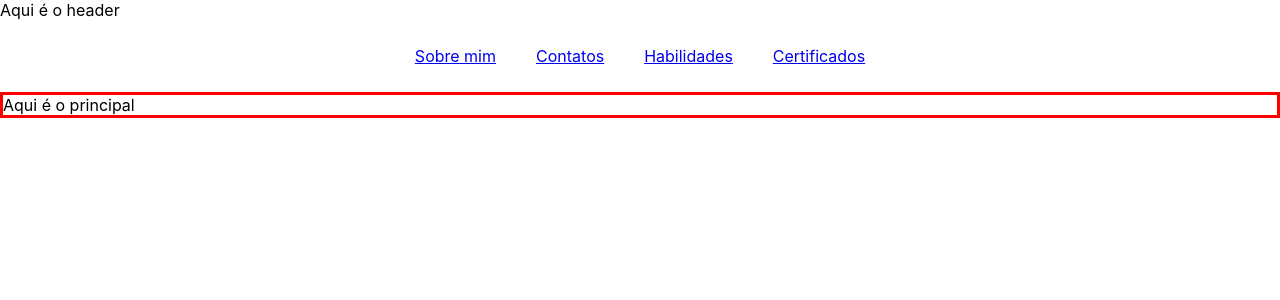
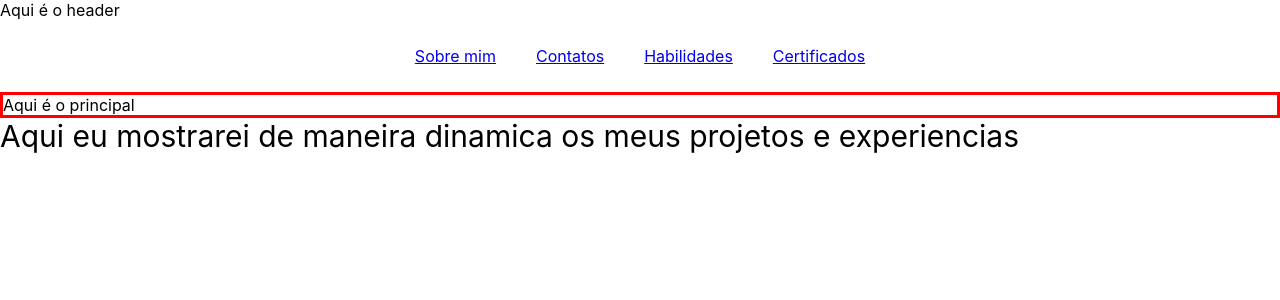
Before and after one commit to Luanbian/myport, a React (Create React App) app: page / in a window 1280 px wide. Shown: the top 300 px of the page. Built offline with nearby package versions, Linux system fonts and the light colour scheme.

Commit message:
adicionando a aba de projetos

```diff
--- a/src/principal/home.js
+++ b/src/principal/home.js
@@ -1,11 +1,15 @@
 import React from "react";
 import {Container} from './homestyled';
+import Projects from "../projects";
 
 function Home(){
     return(
-        <Container>
-            Aqui é o principal
-        </Container>
+        <>
+            <Container>
+                Aqui é o principal
+            </Container>
+            <Projects/>
+        </>
     )
 }
 
--- /dev/null
+++ b/src/projects/index.js
@@ -0,0 +1,12 @@
+import React from "react";
+import { Title } from "./indexstyled";
+
+function Projects(){
+    return(
+        <Title>
+            Aqui eu mostrarei de maneira dinamica os meus projetos e experiencias
+        </Title>
+    );
+}
+
+export default Projects;
--- /dev/null
+++ b/src/projects/indexstyled.js
@@ -0,0 +1,6 @@
+import styled from "styled-components";
+
+export const Title = styled.div`
+    color: black;
+    font-size: 30px;
+`
```
